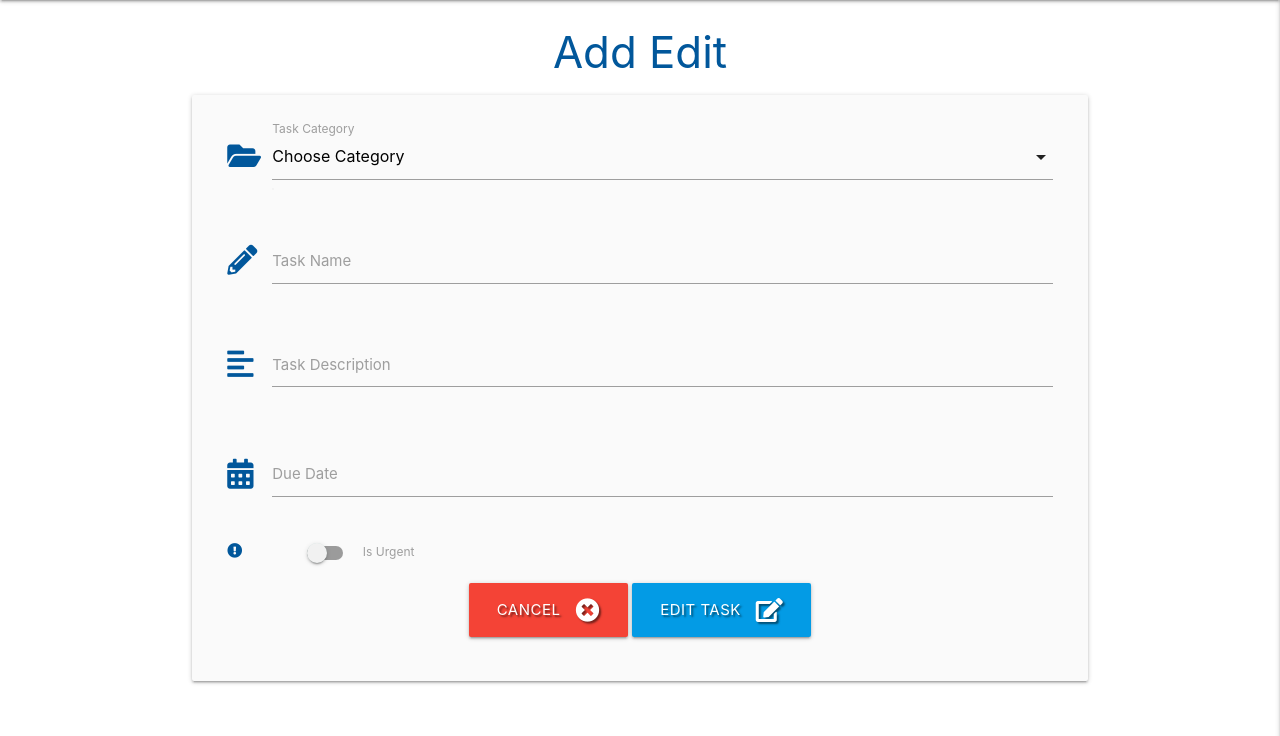
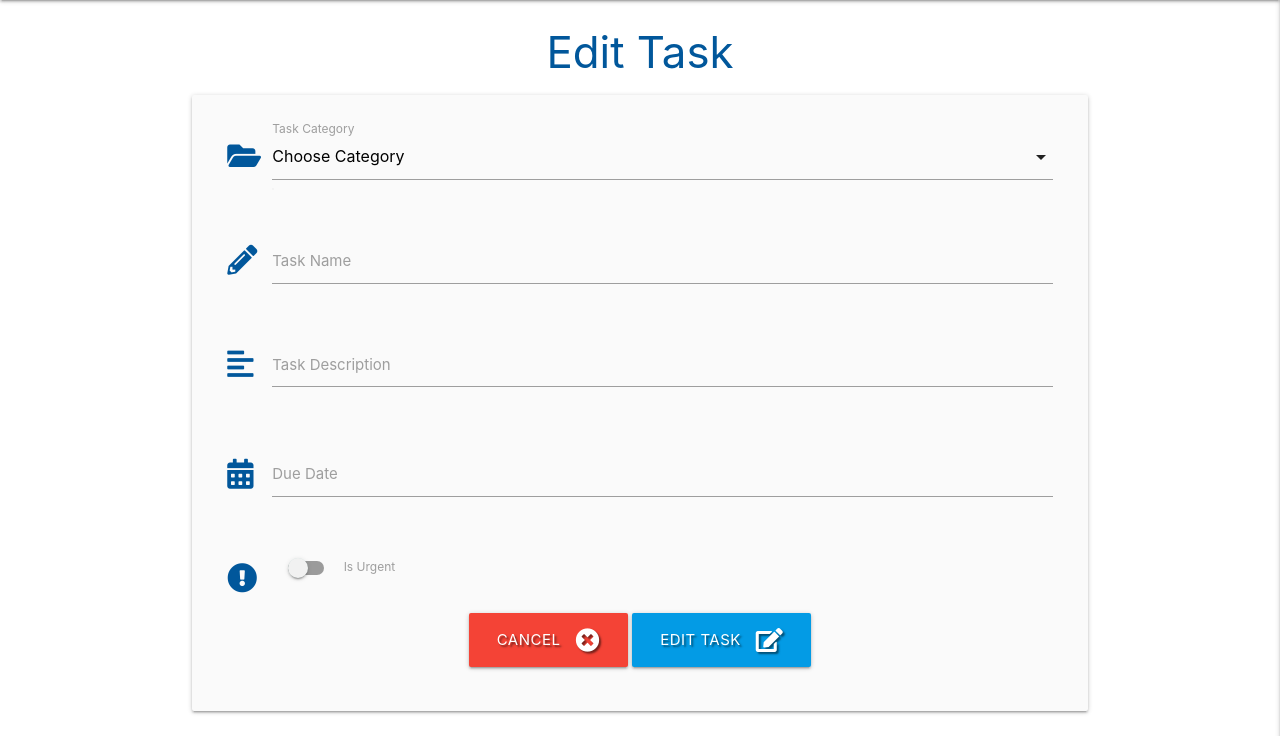
Before and after one commit to azimny86/task_menager, a Flask app: template templates/edit_task.html in a window 1280 px wide. Shown: the part 64-800 px from the top of the page. Run offline with Flask 2, Linux system fonts and the light colour scheme; the template is opened without the code that fills it, so the values that code supplies are empty; some libraries are stand-ins or nearby versions.

Commit message:
Update task into database

```diff
--- a/app.py
+++ b/app.py
@@ -114,15 +114,31 @@ def add_task():
         mongo.db.tasks.insert_one(task)
         flash("Task Successfully Added")
         return redirect(url_for("get_tasks"))
+
     categories = mongo.db.categories.find().sort("category_name",1)
     return render_template("add_task.html" , categories=categories)
 
 
 @app.route("/edit_task/<task_id>", methods=["GET", "POST"])
 def edit_task(task_id):
+    if request.method == "POST":
+        is_urgent = "on" if request.form.get("is_urgent") else "off"
+        submit = {
+            "category_name": request.form.get("category_name"),
+            "task_name": request.form.get("task_name"),
+            "task_description": request.form.get("task_description"),
+            "is_urgent": is_urgent,
+            "due_date": request.form.get("due_date"),
+            "created_by": session["user"]
+        }
+        mongo.db.tasks.update({"_id": ObjectId(task_id)}, submit)
+        flash("Task Successfully Updated")
+
     task = mongo.db.tasks.find_one({"_id": ObjectId(task_id)})
     categories = mongo.db.categories.find().sort("category_name", 1)
     return render_template("edit_task.html", task=task, categories=categories)
+
+
 
 if __name__ == "__main__":
     app.run(host=os.environ.get("IP"),
--- a/templates/edit_task.html
+++ b/templates/edit_task.html
@@ -1,57 +1,66 @@
 {% extends "base.html" %}
 {% block content %}
-    <h3 class="light-blue-text text-darken-4 center-align">Add Edit</h3>
+
+    <h3 class="light-blue-text text-darken-4 center-align">Edit Task</h3>
+
     <div class="row card-panel grey lighten-5">
-        <form class="col s12" method="POST" action="{{ url_for('edit_task', task_id=task.id) }}">
+        <form class="col s12" method="POST" action="{{ url_for('edit_task', task_id=task._id) }}">
+            <!-- category selection -->
 			<div class="row">
 				<div class="input-field col s12">
                     <i class="fas fa-folder-open prefix light-blue-text text-darken-4"></i>
 					<select id="category_name" name="category_name" class="validate" required>
-                        <option value="" disabled selected>Choose Category</option>
+                        <option value="" disabled>Choose Category</option>
                         {% for category in categories %}
                             {% if category.category_name == task.category_name %}
-                            <option value="{{ category.category_name}}" selected>{{ category.category_name}}</option>
+                                <option value="{{ category.category_name }}" selected>{{ category.category_name }}</option>
                             {% else %}
-                            <option value="{{ category.category_name}}">{{ category.category_name}}</option>
+                                <option value="{{ category.category_name }}">{{ category.category_name }}</option>
                             {% endif %}
                         {% endfor %}
                     </select>
 					<label for="category_name">Task Category</label>
 				</div>
 			</div>
+            <!-- task name -->
             <div class="row">
                 <div class="input-field col s12">
                     <i class="fas fa-pencil-alt prefix light-blue-text text-darken-4"></i>
-                    <input id="task_name" name="task_name" type="text" class="validate"  minlength="5" maxlength="50" value="{{ task.task_name }}" required>
+                    <input id="task_name" name="task_name" minlength="5" maxlength="50"
+                        value="{{ task.task_name }}" type="text" class="validate" required>
                     <label for="task_name">Task Name</label>
                 </div>
             </div>
+            <!-- task description -->
             <div class="row">
                 <div class="input-field col s12">
                     <i class="fas fa-align-left prefix light-blue-text text-darken-4"></i>
-                    <textarea id="task_description" minlength="5" maxlength="200" name="task_description" class="materialize-textarea" required>
+                    <textarea id="task_description" name="task_description" minlength="5"
+                        maxlength="200" class="materialize-textarea validate" required>
                         {{- task.task_description -}}
                     </textarea>
                     <label for="task_description">Task Description</label>
                 </div>
             </div>
+            <!-- due date picker -->
             <div class="row">
                 <div class="input-field col s12">
                     <i class="fas fa-calendar-alt prefix light-blue-text text-darken-4"></i>
-                    <input id="due_date" name="due_date" type="text" value="{{ task.due_date}}" class="datepicker validate" required>
+                    <input id="due_date" name="due_date" type="text"
+                        value="{{ task.due_date }}" class="datepicker validate" required>
                     <label for="due_date">Due Date</label>
                 </div>
             </div>
+            <!-- is urgent toggle -->
 			<div class="row">
-                <div class="input-fild col s12">
-                    <!-- Switch -->
+				<div class="input-field col s12">
 					<div class="switch">
                         <i class="fas fa-exclamation-circle prefix light-blue-text text-darken-4"></i>
 						<label for="is_urgent">
-                            {% if task.is_urgant == "on" %}
+                            {% if task.is_urgent == "on" %}
                                 <input type="checkbox" id="is_urgent" name="is_urgent" checked>
                             {% else %}
-                                <input type="checkbox" id="is_urgent" name="is_urgent" >
+                                <input type="checkbox" id="is_urgent" name="is_urgent">
                             {% endif %}
                             <span class="lever"></span>
                             Is Urgent
@@ -59,9 +68,13 @@
 					</div>
 				</div>
 			</div>
+            <!-- submit button -->
             <div class="row">
                 <div class="col s12 center-align">
-                    <a href="{{url_for('get_tasks')}}" class="btn-large red text-shadow">Cancel <i class="fas fa-times-circle right"></i></a>
+                    <!-- cancel button -->
+                    <a href="{{ url_for('get_tasks') }}" class="btn-large red text-shadow">
+                        Cancel <i class="fas fa-times-circle right"></i>
+                    </a>
                     <button type="submit" class="btn-large light-blue darken-1 text-shadow">
                         Edit Task <i class="fas fa-edit right"></i>
                     </button>
@@ -69,4 +82,5 @@
             </div>
         </form>
     </div>
+
 {% endblock %}
--- a/templates/tasks.html
+++ b/templates/tasks.html
@@ -9,8 +9,10 @@
             <div class="collapsible-header white-text light-blue darken-4 text-shadow">
                 <div class="col s3">
                     <i class="fas fa-caret-down"></i>
-                    <a href="" class="btn-small green accent-4">Done</a>
-                    <a href="{{ url_for('edit_task', task_id=task._id) }}" class="btn-small light-blue accent-4">Edit</a>
+                    {% if session.user|lower == task.created_by|lower %}
+                        <a href="" class="btn-small green accent-4">Done</a>
+                        <a href="{{ url_for('edit_task', task_id=task._id) }}" class="btn-small light-blue lighten-1">Edit</a>
+                    {% endif %}
 
                 </div>
                 <div class="col s9">
```
Lines whose indentation alone changed are shown as unchanged.
